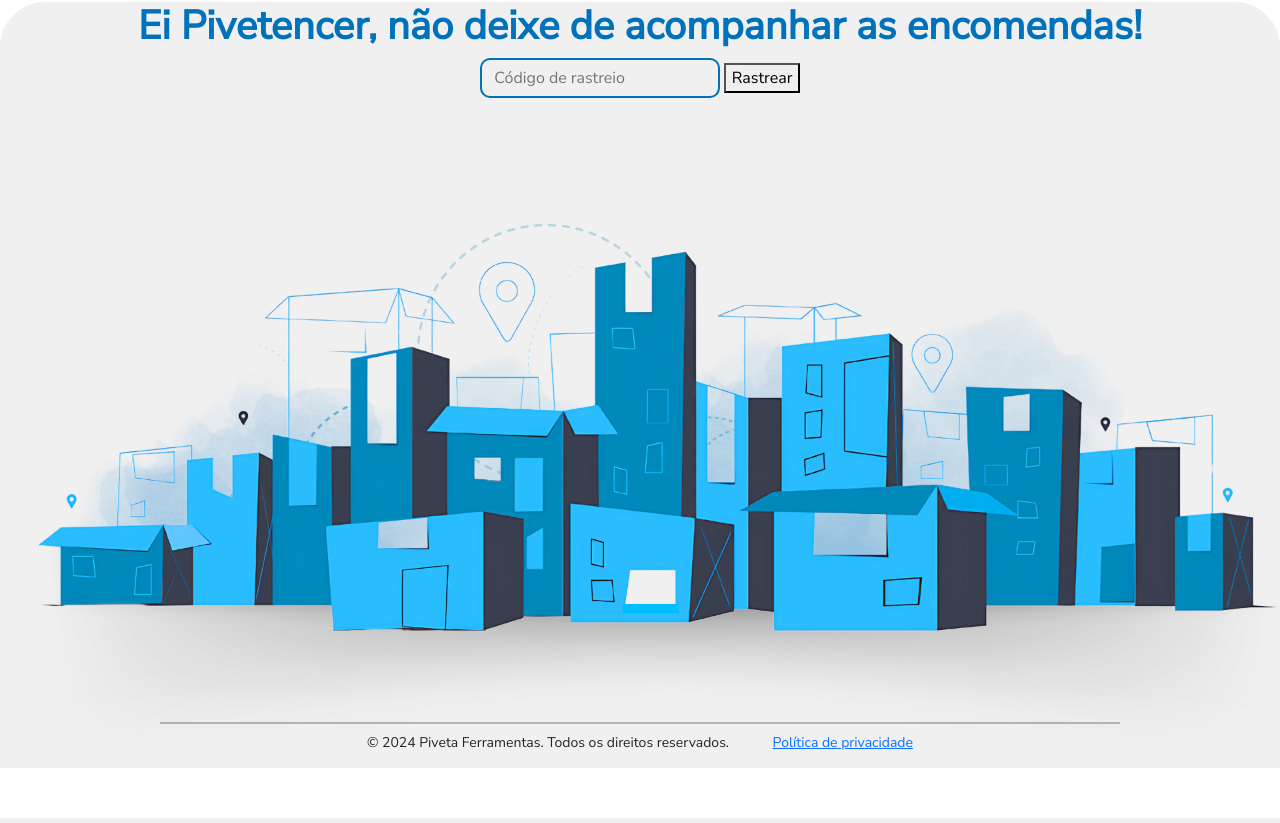
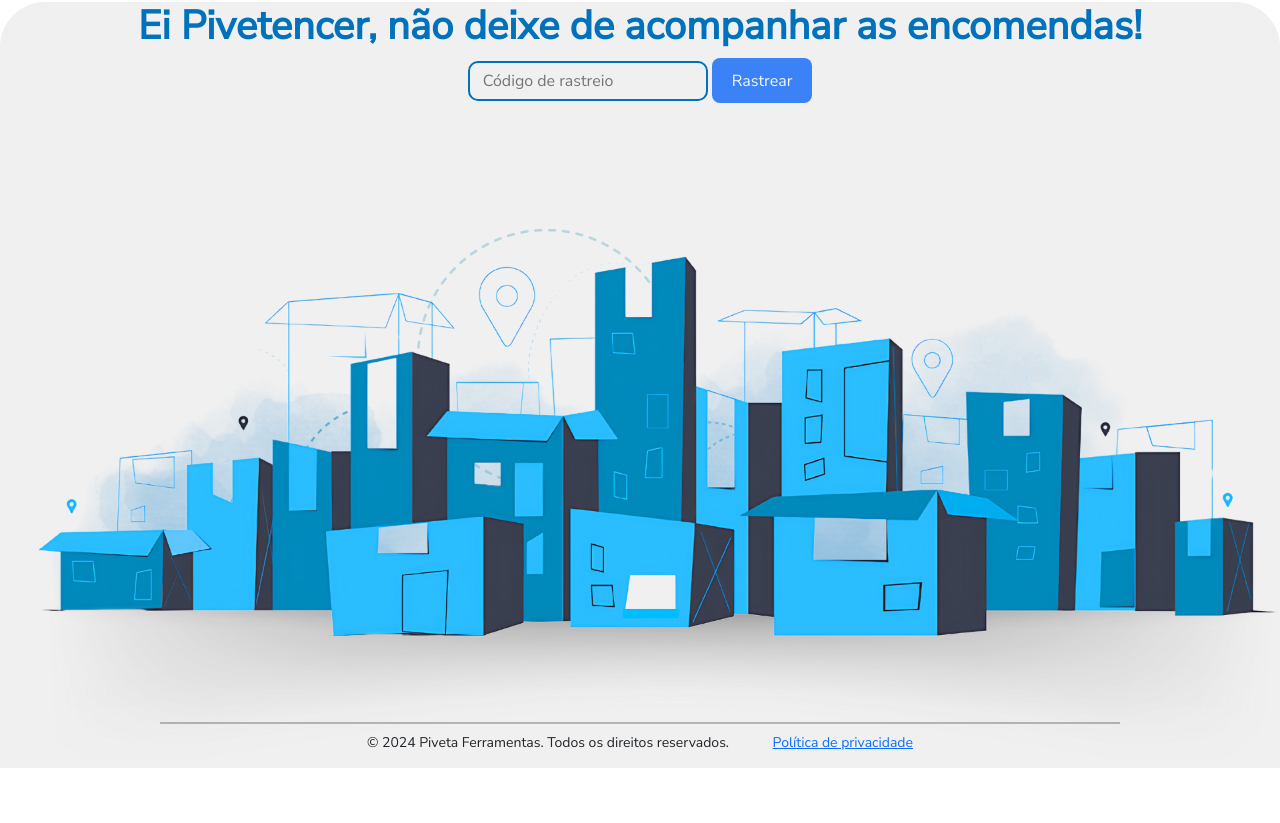
Before and after one commit to EduardoMnzs/Tracking-piveta, a Flask app: page /rastreio in a window 1280 px wide. Shown: the part 73-896 px from the top of the page. Run offline with Flask 3, Linux system fonts and the light colour scheme.

Commit message:
Rastreio - botao ok

```diff
--- a/app/static/css/rastreio.css
+++ b/app/static/css/rastreio.css
@@ -32,6 +32,22 @@
     background-color: white;
 }
 
+.button-rastreio {
+    background-color: #3b82f6;
+    color: #f3f7fe;
+    border: none;
+    border-radius: 8px;
+    width: 100px;
+    height: 45px;
+    transition: .3s;
+  }
+
+  .button-rastreio:hover {
+    background-color: #3b82f6;
+    box-shadow: 0 0 0 5px #3b83f65f;
+    color: #fff;
+  }
+
 .imagem-rastreio{
     max-width:1920px;
     max-height:720px;
```
